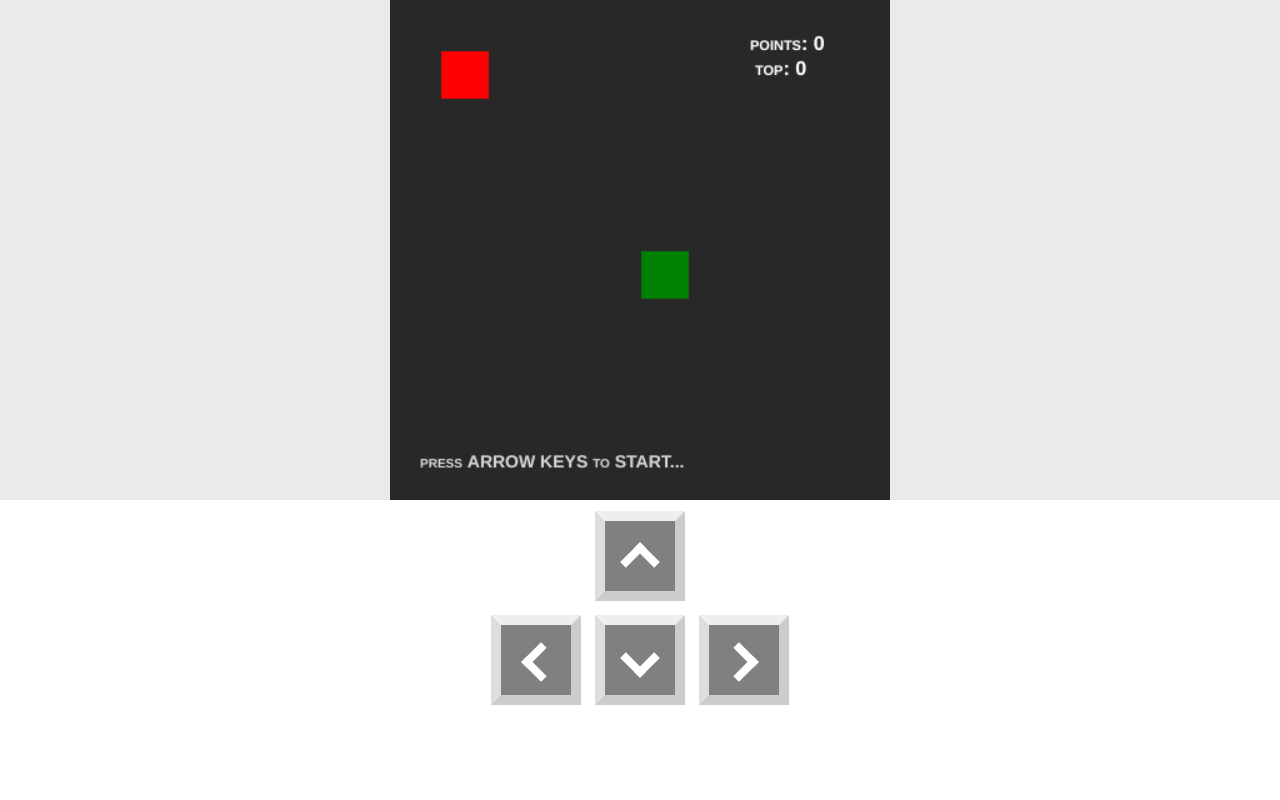
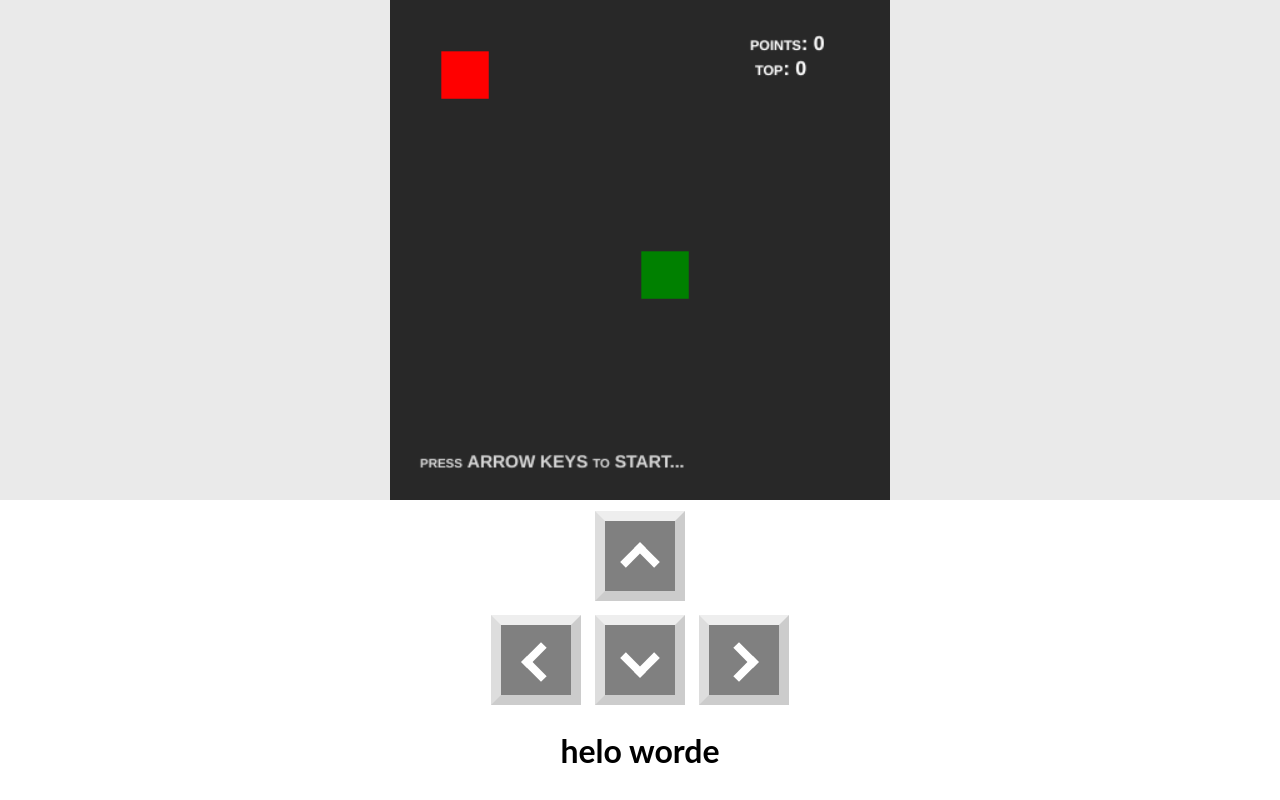
Before and after one commit to AntonioRafae/html5-Css3, a plain HTML site: page index.html in a window 1280 px wide. Drawn offline with Linux system fonts and the light colour scheme.

Commit message:
texto abaixo

```diff
--- a/index.html
+++ b/index.html
@@ -20,6 +20,7 @@
 	    <i class="chevron down"></i></a>
 	  <a class="right arr" onclick="Snake.action('right')">
 	    <i class="chevron right"></i></a>
+	    <h1>helo worde</h1>
 	</div>
 	<script type="text/javascript" src="game.js"></script>
 </body>
```
